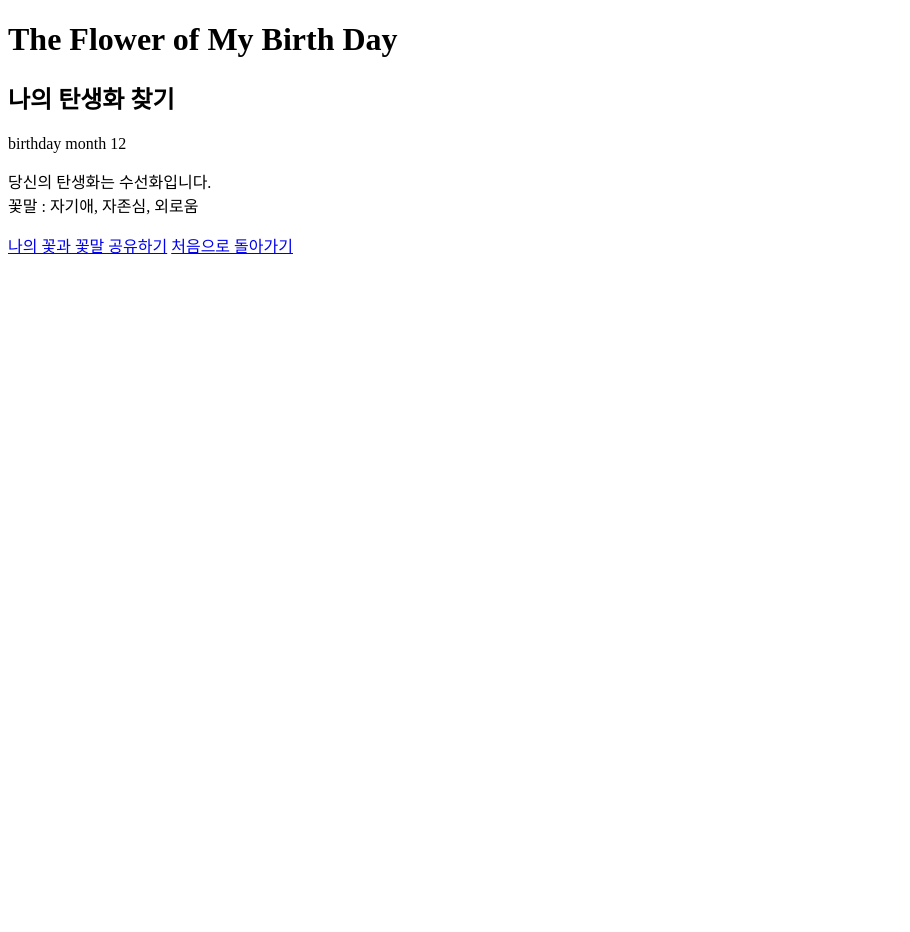
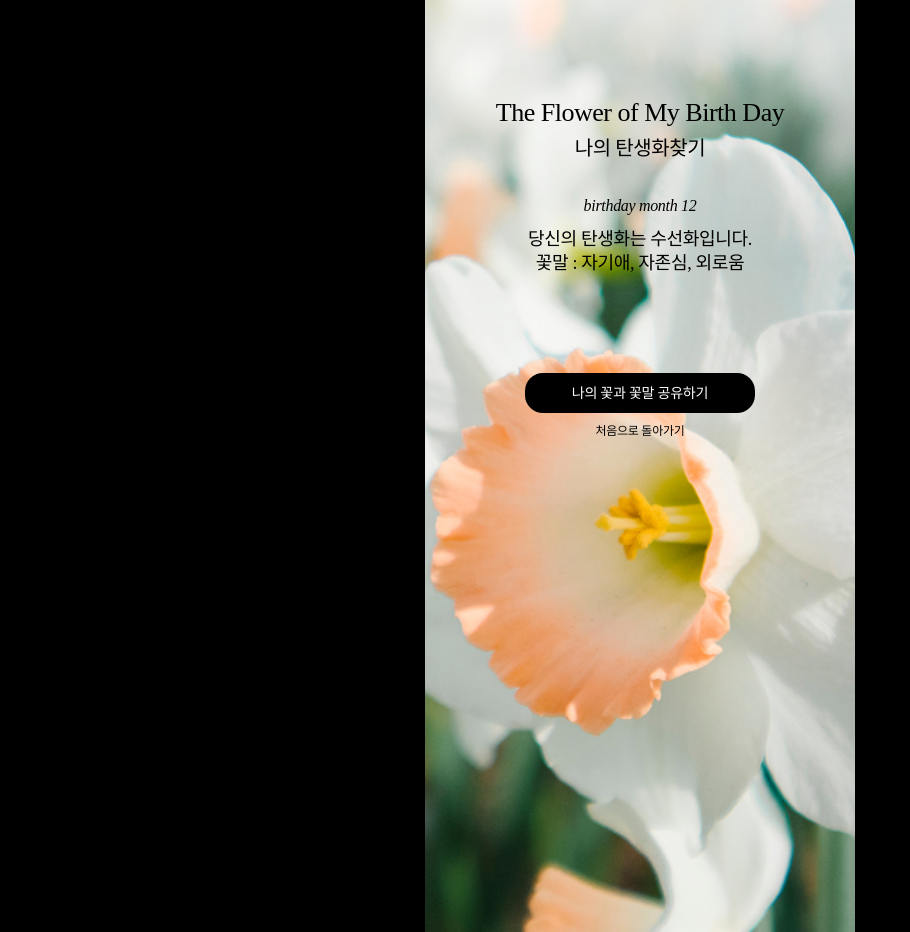
Before and after one commit to rococong-max/birthday_flower, a plain HTML site: page result.html in a window 1280 px wide. Shown: the whole page, without its empty margins (0-910 px from the left). Before the commit the page ends 800 px from the top, so only its background shows below. Drawn offline with Linux system fonts and the light colour scheme; a web font is replaced by a local one.

Commit message:
result css

```diff
--- a/result.html
+++ b/result.html
@@ -5,14 +5,17 @@
     <meta name="viewport" content="width=device-width, initial-scale=1.0">
     <meta name="description" content="">
     <meta name="keywords" content="">
-    <title>나의 탄생화 찾기</title>
-    <link rel="shortcut icon" href="../images/flower_favicon.png" type="image/x-icon">
+    <link rel="shortcut icon" href="./imges/favicon.png" type="image/x-icon">
+    <title>나의 탄생화 찾기 결과</title>
+    <!-- <link href="https://hangeul.pstatic.net/hangeul_static/css/maru-buri.css" rel="stylesheet"> -->
+    <link rel="stylesheet" href="./styles/reset.css">
+    <link rel="stylesheet" href="./styles/result.css">
 </head>
 <body>
-    <div id="wrap" style="background-image: url(./flower_imges/bg2.jpg);">
+    <div id="wrap">
         <div id="main_title">
-            <h1>The Flower of My Birth Day</h1>
-            <h2>나의 탄생화 찾기</h2>
+            <p>The Flower of My Birth Day</p>
+            <h1>나의 탄생화찾기</h1>
         </div>
         <div class="contents">
             <p class="user_m">birthday month 12</p>
@@ -21,8 +24,8 @@
                 꽃말 : 자기애, 자존심, 외로움
             </p>
         </div>
-        <a href="#" class="share_btn">나의 꽃과 꽃말 공유하기</a>
-        <a href="./birthday_flower.html" class="back">처음으로 돌아가기</a>
+        <button onclick="window.location.href='https://www.kakaocorp.com/page/'" type="button" id="share_btn">나의 꽃과 꽃말 공유하기</button>
+        <a href="./index.html" class="back">처음으로 돌아가기</a>
     </div>
 </body>
 </html>
--- a/styles/reset.css
+++ b/styles/reset.css
@@ -1,3 +1,18 @@
+/* 웹글꼴 */
+@font-face {/* 설치 */
+    font-family: 'MaruBuri-R';/* 설치명(자유롭게 변경 가능) */
+    src: url(https://hangeul.pstatic.net/hangeul_static/webfont/MaruBuri/MaruBuri-Regular.woff2);/* 폰트 굵기가 정해져있는 경우임 */
+    font-weight: 400;
+    font-display: swap;/* 시스템적인 설정 */
+}
+@font-face {
+    font-family: 'MaruBuri-B';
+    src: url(https://hangeul.pstatic.net/hangeul_static/webfont/MaruBuri/MaruBuri-Bold.woff2);
+    font-weight: 700;
+    font-display: swap;
+}
+/* 위와 같이 외부 css에 웹글꼴에 넣는 경우 link처럼 각 html에 연결하지 않아도 됨
+ 주의할 점 : font-face는 글꼴을 불러오는 의미, 컴퓨터에 설치'만'하는 것과 같음 별도의 선택자에서 사용하는 것이 필요 */
 /* 모든 태그들에 대한 공통 초기값 세팅 */
 html,body,h1,h2,h3,h4,h5,h6,
 dl,dt,dd,ol,ul,li,p,blockquote,hr,div,video,address,
@@ -13,7 +28,7 @@ table,thead,tbody,tfoot,tr,td,th {
     font-weight:400; /* 피그마 글자 굵기 100 == regular */
     font-style:normal;
     color:#000;
-    font-family:'pretendard',sans-serif;
+    font-family:'MaruBuri-R',serif; /* 사용 */
 }
 /* 개별 태그 초기값 */
 a {text-decoration:none;}
--- a/styles/result.css
+++ b/styles/result.css
@@ -0,0 +1,47 @@
+body {background-color:#000;}
+#wrap {
+    width:430px; height: 932px;
+    margin: 0 auto;
+    background-image:url(../imges/bg2.jpg);
+    background-size: 150% auto;
+    background-position: center bottom;
+    text-align: center;
+    padding-top: 100px;
+}
+#wrap #main_title  {
+    margin-bottom: 40px; /* #title + #contents */
+}
+#wrap #main_title p {
+    margin-bottom: 12px; /* p + h1 */
+    font-size:1.63rem;
+}
+#wrap #main_title h1 {
+    font-size: 1.25rem;
+    font-family: 'MaruBuri-B',serif;
+}
+#wrap .contents {
+    margin-bottom: 97px; /* #contents + button */
+}
+#wrap .contents p {}
+#wrap .contents .user_m {
+    margin-bottom: 14px;
+    font-style: italic;
+}
+#wrap .contents .result {
+    line-height: 1.32;
+    font-size: 1.13rem;
+}
+#wrap button,
+#wrap a {display: block;}
+#wrap button {
+    background-color: #000; color: #fff;
+    width: 230px; line-height: 40px; /* line-height - 버튼 내의 수직 중앙으로 맞춰줄 수 있음 (px값으로 작성) */
+    border-radius: 18px;
+    margin: 0 auto 12px;
+    font-size: 0.88rem;
+}
+#wrap button:hover {background-color: darkseagreen;}
+#wrap .back {
+    font-size: 0.75rem;
+}
+#wrap .back:hover {text-decoration: underline;}
```
